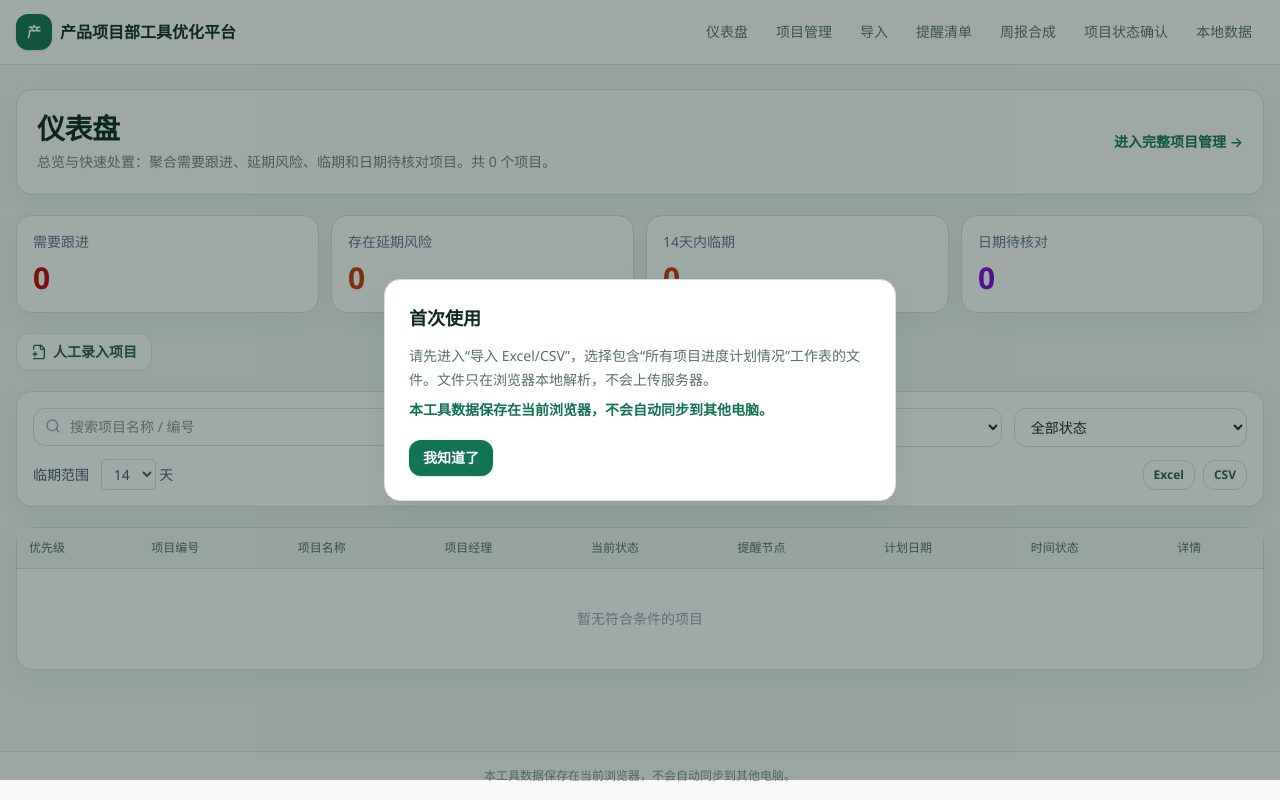
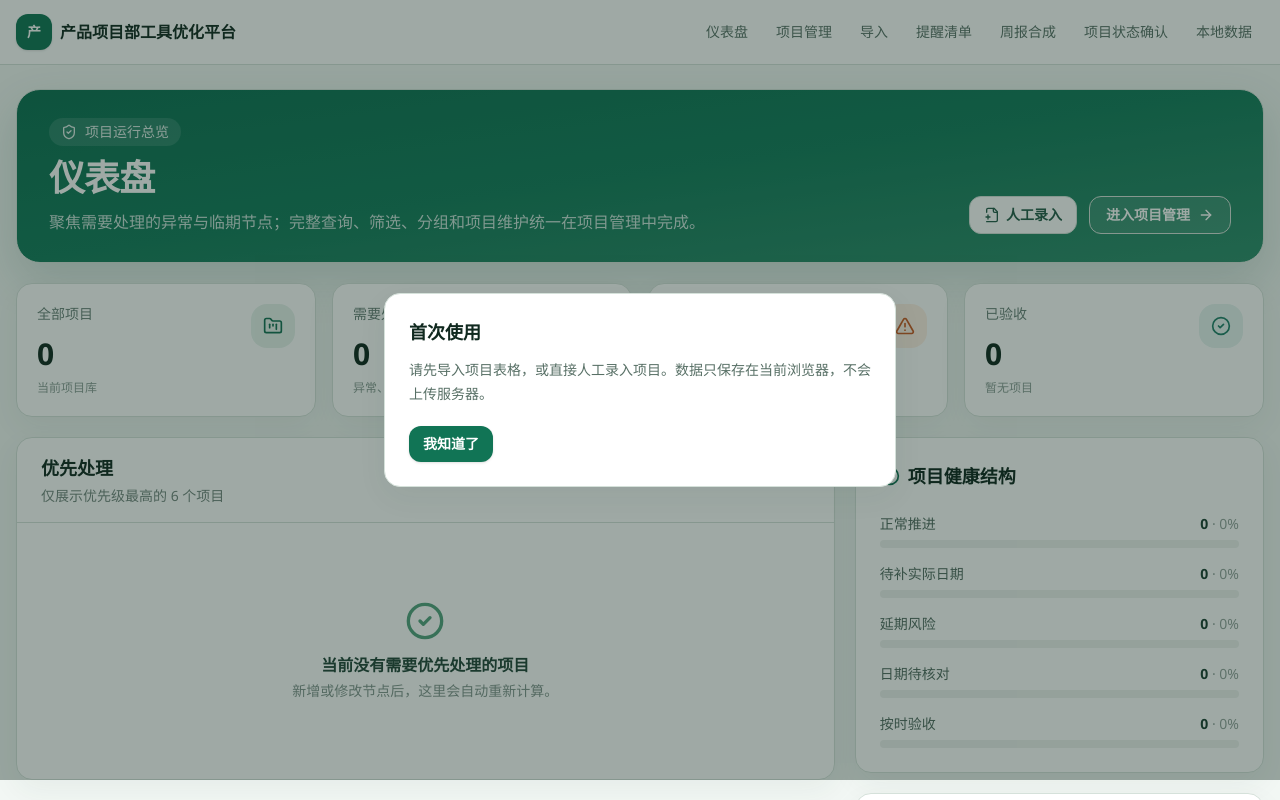
Before and after one commit to hannie1213/hiri-project-ops-toolkit, a Next.js app: page / in a window 1280 px wide. Shown: the top 800 px of the page. Built offline with nearby package versions, Linux system fonts and the light colour scheme.

Commit message:
feat: refocus dashboard and align manual entry status

```diff
--- a/src/app/page.tsx
+++ b/src/app/page.tsx
@@ -2,63 +2,152 @@
 
 import { useCallback, useEffect, useMemo, useState } from "react";
 import Link from "next/link";
-import ExcelJS from "exceljs";
-import { ChevronRight, FilePlus2, Search } from "lucide-react";
-import { Button, Card, Input, Select } from "@/components/ui";
+import { AlertTriangle, ArrowRight, CalendarClock, CheckCircle2, CircleAlert, ClipboardList, FilePlus2, FolderKanban, ShieldCheck } from "lucide-react";
+import { Button, Card } from "@/components/ui";
 import { StatusBadge } from "@/components/ui/badge";
-import { evaluate, getSettings, listProjects, saveSettings, subscribe, TEAM_LABEL, TEAMS, type TeamKey } from "@/lib/store";
-import { confirmationMilestones, projectPhaseLabel, upcomingMilestones } from "@/lib/status";
+import { evaluate, getSettings, listProjects, saveSettings, subscribe } from "@/lib/store";
+import { confirmationMilestones, projectPhaseLabel, upcomingMilestones, type ProjectStatus } from "@/lib/status";
 import { fmtDate } from "@/lib/utils";
 
-type Row = ReturnType<typeof makeRows>[number];
-const windows = [7, 14, 30, 60] as const;
+type DashboardRow = ReturnType<typeof buildDashboardRows>[number];
 
-function makeRows(windowDays: number) {
+function buildDashboardRows() {
   return listProjects().map((project) => {
     const info = evaluate(project).statusInfo;
-    const upcoming = upcomingMilestones(info)[windowDays];
-    const confirm = confirmationMilestones(info);
-    const riskNodes = info.milestoneStatus.filter((m) => !m.isAcceptance && m.completedLate);
-    const dateNodes = info.milestoneStatus.filter((m) => m.hasDateIssue);
-    const reminder = dateNodes[0] ?? riskNodes[0] ?? confirm[0] ?? upcoming[0] ?? info.milestoneStatus.find((m) => m.actualMissing);
-    const days = reminder?.remainingDays ?? null;
-    const priority = info.hasDateIssue ? 1 : info.hasLateRisk ? 2 : confirm.length ? 3 : upcoming.length ? 4 : 5;
+    const confirmations = confirmationMilestones(info);
+    const upcoming = upcomingMilestones(info);
+    const riskNode = info.milestoneStatus.find((item) => !item.isAcceptance && item.completedLate);
+    const issueNode = info.milestoneStatus.find((item) => item.hasDateIssue);
+    const nextNode = info.milestoneStatus.slice().sort((a, b) => a.order - b.order).find((item) => item.actualMissing);
+    const reminder = issueNode ?? riskNode ?? confirmations[0] ?? upcoming[14][0] ?? nextNode;
+    const priority = info.hasDateIssue ? 1 : info.hasLateRisk ? 2 : confirmations.length ? 3 : upcoming[14].length ? 4 : 5;
+    const needsFollowUp = !info.accepted && priority < 5;
+    const timeLabel = issueNode ? "日期待核对" : riskNode ? "存在延期风险" : confirmations.length ? "计划已过，待补实际日期" : reminder?.remainingDays === 0 ? "今天到期" : reminder?.remainingDays != null && reminder.remainingDays > 0 ? `剩余 ${reminder.remainingDays} 天` : info.accepted ? info.acceptanceResult : "正常推进";
+
     return {
-      id: project.id, code: project.code || "—", name: project.name, pm: project.pmRaw || "—", managers: project.managers,
-      team: project.team, phaseLabel: projectPhaseLabel(info), computedStatus: info.status,
-      priority, reminderNode: reminder?.name || "—", plannedDate: reminder?.plannedDate ? fmtDate(reminder.plannedDate) : "—",
-      timeStatus: info.accepted ? info.acceptanceResult : reminder?.hasDateIssue ? "日期待核对" : reminder?.completedLate ? "有延期风险" : days === 0 ? "今天到期" : days != null && days > 0 ? `剩余 ${days} 天` : reminder?.isPlannedPassed ? "待补实际日期" : "正常",
-      riskNodes: riskNodes.map((m) => m.name).join("、"), pendingNodes: confirm.map((m) => m.name).join("、"), upcomingNodes: upcoming.map((m) => m.name).join("、"),
-      nextNode: info.milestoneStatus.find((m) => m.actualMissing)?.name || "—", remainingDays: days,
-      follow: !info.accepted && (info.hasDateIssue || info.hasLateRisk || confirm.length > 0 || upcoming.length > 0),
-      near: !info.accepted && upcoming.length > 0, confirm: confirm.length > 0,
+      id: project.id,
+      code: project.code || "无编号",
+      name: project.name,
+      managers: project.managers,
+      phaseLabel: projectPhaseLabel(info),
+      status: info.status,
+      accepted: info.accepted,
+      needsFollowUp,
+      priority,
+      reminderNode: reminder?.name || "暂无待办节点",
+      plannedDate: reminder?.plannedDate ? fmtDate(reminder.plannedDate) : "未排期",
+      timeLabel,
+      upcomingCounts: { 7: upcoming[7].length, 14: upcoming[14].length, 30: upcoming[30].length, 60: upcoming[60].length },
     };
   }).sort((a, b) => a.priority - b.priority || a.name.localeCompare(b.name, "zh"));
 }
 
 export default function DashboardPage() {
-  const [windowDays, setWindowDays] = useState<7 | 14 | 30 | 60>(() => getSettings().reminderWindow ?? 14);
-  const [rows, setRows] = useState<Row[]>([]); const [query, setQuery] = useState(""); const [manager, setManager] = useState("ALL");
-  const [team, setTeam] = useState("ALL"); const [status, setStatus] = useState("ALL"); const [showHelp, setShowHelp] = useState(false);
-  const refresh = useCallback(() => setRows(makeRows(windowDays)), [windowDays]);
-  useEffect(() => { refresh(); if (!getSettings().firstVisitSeen) setShowHelp(true); return subscribe("__all__", refresh); }, [refresh]);
-  const managers = useMemo(() => [...new Set(rows.flatMap((r) => r.managers))].sort((a,b) => a.localeCompare(b,"zh")), [rows]);
-  const filtered = rows.filter((row) => (query === "" || row.name.includes(query) || row.code.includes(query)) && (manager === "ALL" || row.managers.includes(manager)) && (team === "ALL" || row.team === team) && (status === "ALL" || row.computedStatus === status));
-  const stats = { follow: rows.filter((r) => r.follow).length, risk: rows.filter((r) => r.computedStatus === "LATE_RISK").length, near: rows.filter((r) => r.near).length, issue: rows.filter((r) => r.computedStatus === "DATE_ISSUE").length };
-  function setWindow(value: string) { const next = Number(value) as 7|14|30|60; setWindowDays(next); saveSettings({ reminderWindow: next }); }
-  async function exportRows(kind: "xlsx"|"csv") {
-    const header = ["优先级","项目编号","项目名称","项目经理","当前状态","延期风险节点","待补实际日期节点","临期节点","下一节点","计划日期","剩余天数"];
-    const data = filtered.map((r) => [r.priority,r.code,r.name,r.pm,r.phaseLabel,r.riskNodes,r.pendingNodes,r.upcomingNodes,r.nextNode,r.plannedDate,r.remainingDays ?? ""]);
-    if (kind === "csv") { const csv = "\ufeff" + [header,...data].map((line) => line.map((v) => `"${String(v).replaceAll('"','""')}"`).join(",")).join("\r\n"); download(new Blob([csv],{type:"text/csv;charset=utf-8"}),"项目提醒清单.csv"); return; }
-    const wb = new ExcelJS.Workbook(); const ws = wb.addWorksheet("提醒清单"); ws.addRow(header); data.forEach((r) => ws.addRow(r)); ws.getRow(1).font = {bold:true}; ws.columns.forEach((c) => c.width = 18); download(new Blob([new Uint8Array(await wb.xlsx.writeBuffer()) as BlobPart]),"项目提醒清单.xlsx");
-  }
-  return <div className="space-y-5">
-    {showHelp && <div className="fixed inset-0 z-50 flex items-center justify-center bg-[#10291f]/40 p-4"><Card className="max-w-lg p-6"><h2 className="text-lg font-bold text-[#10291f]">首次使用</h2><p className="mt-3 text-sm leading-6 text-[#587066]">请先进入“导入 Excel/CSV”，选择包含“所有项目进度计划情况”工作表的文件。文件只在浏览器本地解析，不会上传服务器。</p><p className="mt-2 text-sm font-semibold text-[#147154]">本工具数据保存在当前浏览器，不会自动同步到其他电脑。</p><Button className="mt-5" variant="primary" onClick={() => { saveSettings({firstVisitSeen:true}); setShowHelp(false); }}>我知道了</Button></Card></div>}
-    <div className="page-heading flex flex-col gap-3 rounded-2xl border border-[#dbe6e0] bg-white/75 p-5 shadow-[0_10px_30px_rgba(31,72,56,0.05)] lg:flex-row lg:items-center lg:justify-between"><div><h1>仪表盘</h1><p className="mt-1 text-sm">总览与快速处置：聚合需要跟进、延期风险、临期和日期待核对项目。共 {rows.length} 个项目。</p></div><Link className="text-sm font-semibold text-[#147154] hover:underline" href="/projects">进入完整项目管理 →</Link></div>
-    <div className="grid gap-3 sm:grid-cols-2 lg:grid-cols-4">{[["需要跟进",stats.follow,"text-red-700"],["存在延期风险",stats.risk,"text-orange-700"],[`${windowDays}天内临期`,stats.near,"text-orange-700"],["日期待核对",stats.issue,"text-purple-700"]].map(([label,value,color]) => <Card key={String(label)} className="p-4"><div className="text-sm text-slate-500">{label}</div><div className={`mt-2 text-3xl font-bold ${color}`}>{value}</div></Card>)}</div>
-    <div><Link href="/projects/new"><Button variant="secondary"><FilePlus2 className="h-4 w-4"/>人工录入项目</Button></Link></div>
-    <Card className="p-4"><div className="grid gap-3 md:grid-cols-5"><div className="relative md:col-span-2"><Search className="absolute left-3 top-2.5 h-4 w-4 text-slate-400"/><Input className="pl-9" value={query} onChange={setQuery} placeholder="搜索项目名称 / 编号"/></div><Select value={manager} onChange={setManager} options={[{value:"ALL",label:"全部项目经理"},...managers.map((m) => ({value:m,label:m}))]}/><Select value={team} onChange={setTeam} options={[{value:"ALL",label:"全部项目组"},...TEAMS.map((t) => ({value:t,label:TEAM_LABEL[t]}))]}/><Select value={status} onChange={setStatus} options={[{value:"ALL",label:"全部状态"},{value:"LATE_RISK",label:"有延期风险"},{value:"DATE_ISSUE",label:"日期待核对"},{value:"PENDING_ACTUAL",label:"待补实际日期"},{value:"ACCEPTANCE_LATE",label:"验收延期完成"},{value:"ACCEPTANCE_ON_TIME",label:"按时验收"}]}/></div><div className="mt-3 flex items-center justify-between"><label className="text-sm text-slate-600">临期范围 <select className="ml-2 rounded border px-2 py-1" value={windowDays} onChange={(e) => setWindow(e.target.value)}>{windows.map((w) => <option key={w}>{w}</option>)}</select> 天</label><div className="flex gap-2"><Button size="sm" variant="secondary" onClick={() => exportRows("xlsx")}>Excel</Button><Button size="sm" variant="secondary" onClick={() => exportRows("csv")}>CSV</Button></div></div></Card>
-    <Card><div className="overflow-x-auto"><table className="w-full text-left text-sm"><thead><tr className="border-b bg-slate-50 text-xs text-slate-500">{["优先级","项目编号","项目名称","项目经理","当前状态","提醒节点","计划日期","时间状态","详情"].map((h) => <th key={h} className="whitespace-nowrap px-3 py-3 font-medium">{h}</th>)}</tr></thead><tbody className="divide-y">{filtered.map((row) => <tr key={row.id} className="hover:bg-slate-50"><td className="px-3 py-3">P{row.priority}</td><td className="px-3 py-3">{row.code}</td><td className="px-3 py-3 font-medium">{row.name}</td><td className="px-3 py-3">{row.pm}</td><td className="px-3 py-3"><StatusBadge status={row.computedStatus}/></td><td className="px-3 py-3">{row.reminderNode}</td><td className="px-3 py-3">{row.plannedDate}</td><td className="px-3 py-3">{row.timeStatus}</td><td className="px-3 py-3"><Link aria-label={`查看${row.name}详情`} title="查看详情" className="inline-flex h-9 w-9 items-center justify-center rounded-full bg-[#edf5f1] text-[#147154] transition hover:bg-[#dcece5]" href={`/projects/detail?id=${row.id}`}><ChevronRight className="h-5 w-5"/></Link></td></tr>)}{!filtered.length && <tr><td colSpan={9} className="p-10 text-center text-slate-400">暂无符合条件的项目</td></tr>}</tbody></table></div></Card>
-  </div>;
+  const [rows, setRows] = useState<DashboardRow[]>([]);
+  const [showHelp, setShowHelp] = useState(false);
+  const refresh = useCallback(() => setRows(buildDashboardRows()), []);
+
+  useEffect(() => {
+    refresh();
+    if (!getSettings().firstVisitSeen) setShowHelp(true);
+    return subscribe("__all__", refresh);
+  }, [refresh]);
+
+  const stats = useMemo(() => ({
+    total: rows.length,
+    follow: rows.filter((row) => row.needsFollowUp).length,
+    risk: rows.filter((row) => row.status === "LATE_RISK" || row.status === "ACCEPTANCE_LATE").length,
+    accepted: rows.filter((row) => row.accepted).length,
+  }), [rows]);
+  const focusRows = useMemo(() => rows.filter((row) => row.needsFollowUp).slice(0, 6), [rows]);
+  const structure = useMemo(() => buildStructure(rows), [rows]);
+  const windows = useMemo(() => [7, 14, 30, 60].map((days) => ({ days, count: rows.reduce((sum, row) => sum + row.upcomingCounts[days as 7 | 14 | 30 | 60], 0) })), [rows]);
+
+  return (
+    <div className="mx-auto max-w-[1760px] space-y-5">
+      {showHelp && (
+        <div className="fixed inset-0 z-50 flex items-center justify-center bg-[#10291f]/40 p-4">
+          <Card className="max-w-lg p-6">
+            <h2 className="text-lg font-bold text-[#10291f]">首次使用</h2>
+            <p className="mt-3 text-sm leading-6 text-[#587066]">请先导入项目表格，或直接人工录入项目。数据只保存在当前浏览器，不会上传服务器。</p>
+            <Button className="mt-5" variant="primary" onClick={() => { saveSettings({ firstVisitSeen: true }); setShowHelp(false); }}>我知道了</Button>
+          </Card>
+        </div>
+      )}
+
+      <section className="overflow-hidden rounded-3xl border border-[#d7e4dd] bg-gradient-to-br from-[#0d6f52] via-[#147b5b] to-[#2e8d6c] px-6 py-7 text-white shadow-[0_18px_45px_rgba(20,92,68,0.16)] sm:px-8">
+        <div className="flex flex-col gap-6 xl:flex-row xl:items-end xl:justify-between">
+          <div>
+            <div className="mb-3 inline-flex items-center gap-2 rounded-full bg-white/12 px-3 py-1 text-sm text-white/85"><ShieldCheck className="h-4 w-4"/>项目运行总览</div>
+            <h1 className="text-3xl font-black tracking-tight sm:text-4xl">仪表盘</h1>
+            <p className="mt-3 max-w-2xl text-sm leading-6 text-white/78 sm:text-base">聚焦需要处理的异常与临期节点；完整查询、筛选、分组和项目维护统一在项目管理中完成。</p>
+          </div>
+          <div className="flex flex-wrap gap-3">
+            <Link href="/projects/new"><Button className="border-white/25 bg-white text-[#126b50] hover:bg-[#eff8f3]" variant="secondary"><FilePlus2 className="h-4 w-4"/>人工录入</Button></Link>
+            <Link href="/projects" className="inline-flex items-center gap-2 rounded-xl border border-white/25 bg-white/10 px-4 py-2 text-sm font-semibold text-white transition hover:bg-white/18">进入项目管理<ArrowRight className="h-4 w-4"/></Link>
+          </div>
+        </div>
+      </section>
+
+      <section className="grid gap-4 sm:grid-cols-2 xl:grid-cols-4">
+        <MetricCard icon={FolderKanban} label="全部项目" value={stats.total} note="当前项目库" tone="green" />
+        <MetricCard icon={ClipboardList} label="需要处理" value={stats.follow} note="异常、过期或 14 天内临期" tone="red" />
+        <MetricCard icon={AlertTriangle} label="延期风险" value={stats.risk} note="含前置节点风险与验收延期" tone="orange" />
+        <MetricCard icon={CheckCircle2} label="已验收" value={stats.accepted} note={stats.total ? `占全部项目 ${Math.round(stats.accepted / stats.total * 100)}%` : "暂无项目"} tone="teal" />
+      </section>
+
+      <div className="grid items-start gap-5 xl:grid-cols-[minmax(0,1.5fr)_minmax(330px,.75fr)]">
+        <Card className="overflow-hidden">
+          <div className="flex items-center justify-between border-b border-[#dbe6e0] px-5 py-4 sm:px-6">
+            <div><h2 className="text-lg font-black text-[#10291f]">优先处理</h2><p className="mt-1 text-sm text-[#73867e]">仅展示优先级最高的 6 个项目</p></div>
+            <Link href="/projects?status=FOLLOW_UP" className="inline-flex items-center gap-1 text-sm font-semibold text-[#147154] hover:underline">查看全部<ArrowRight className="h-4 w-4"/></Link>
+          </div>
+          <div className="divide-y divide-[#e1e9e5]">
+            {focusRows.map((row) => <FocusRow key={row.id} row={row}/>) }
+            {!focusRows.length && <div className="flex min-h-64 flex-col items-center justify-center px-5 text-center"><CheckCircle2 className="h-10 w-10 text-[#54a27f]"/><p className="mt-3 font-bold text-[#23473a]">当前没有需要优先处理的项目</p><p className="mt-1 text-sm text-[#82958e]">新增或修改节点后，这里会自动重新计算。</p></div>}
+          </div>
+        </Card>
+
+        <div className="space-y-5">
+          <Card className="p-5 sm:p-6">
+            <div className="flex items-center gap-2"><CircleAlert className="h-5 w-5 text-[#147154]"/><h2 className="text-lg font-black text-[#10291f]">项目健康结构</h2></div>
+            <div className="mt-6 space-y-4">{structure.map((item) => <HealthBar key={item.label} item={item} total={stats.total}/>)}</div>
+          </Card>
+
+          <Card className="p-5 sm:p-6">
+            <div className="flex items-center gap-2"><CalendarClock className="h-5 w-5 text-[#147154]"/><h2 className="text-lg font-black text-[#10291f]">近期节点压力</h2></div>
+            <p className="mt-1 text-sm text-[#82958e]">统计尚未完成且已有计划日期的节点</p>
+            <div className="mt-5 grid grid-cols-2 gap-3">{windows.map((item) => <div key={item.days} className="rounded-2xl bg-[#f2f7f4] p-4"><div className="text-sm text-[#70847b]">{item.days} 天内</div><div className="mt-1 text-2xl font-black text-[#123d2e]">{item.count}</div></div>)}</div>
+          </Card>
+
+          <div className="rounded-2xl border border-[#cfe1d8] bg-[#edf6f1] p-5 text-sm leading-6 text-[#416358]"><div className="font-bold text-[#174f3b]">数据口径已统一</div>人工录入、Excel 导入或编辑节点后，仪表盘、项目管理、提醒清单、状态确认和项目详情都会使用同一套节点与日期规则立即重算。</div>
+        </div>
+      </div>
+    </div>
+  );
 }
-function download(blob: Blob, name: string) { const url = URL.createObjectURL(blob); const a = document.createElement("a"); a.href=url; a.download=name; a.click(); URL.revokeObjectURL(url); }
+
+function MetricCard({ icon: Icon, label, value, note, tone }: { icon: typeof FolderKanban; label: string; value: number; note: string; tone: "green" | "red" | "orange" | "teal" }) {
+  const styles = { green: "bg-[#e6f2ec] text-[#147154]", red: "bg-[#fdeceb] text-[#c94038]", orange: "bg-[#fff0e5] text-[#ca5b24]", teal: "bg-[#e5f3f0] text-[#217f69]" }[tone];
+  return <Card className="p-5"><div className="flex items-start justify-between gap-4"><div><div className="text-sm font-medium text-[#698078]">{label}</div><div className="mt-3 text-3xl font-black text-[#10291f]">{value}</div><div className="mt-2 text-xs text-[#8a9c95]">{note}</div></div><span className={`flex h-11 w-11 shrink-0 items-center justify-center rounded-2xl ${styles}`}><Icon className="h-5 w-5"/></span></div></Card>;
+}
+
+function FocusRow({ row }: { row: DashboardRow }) {
+  return <Link href={`/projects/detail?id=${row.id}`} className="group grid gap-3 px-5 py-4 transition hover:bg-[#f6faf8] sm:px-6 lg:grid-cols-[minmax(0,1.4fr)_130px_minmax(180px,.8fr)_36px] lg:items-center"><div className="min-w-0"><div className="flex flex-wrap items-center gap-2"><StatusBadge status={row.status}/><span className="truncate font-bold text-[#10291f] group-hover:text-[#147154]">{row.name}</span></div><div className="mt-1.5 truncate text-xs text-[#82958e]">{row.code} · {row.managers.join(" / ") || "未指定项目经理"}</div></div><div><div className="text-xs text-[#8b9c95]">当前阶段</div><div className="mt-1 text-sm font-semibold text-[#315548]">{row.phaseLabel}</div></div><div className="min-w-0"><div className="truncate text-sm font-semibold text-[#23473a]">{row.reminderNode} · {row.plannedDate}</div><div className="mt-1 truncate text-xs text-[#c25b32]">{row.timeLabel}</div></div><span className="flex h-9 w-9 items-center justify-center rounded-full bg-[#edf5f1] text-[#147154] transition group-hover:bg-[#d8ebe1]"><ArrowRight className="h-4 w-4"/></span></Link>;
+}
+
+function HealthBar({ item, total }: { item: { label: string; count: number; color: string }; total: number }) {
+  const percent = total ? Math.round(item.count / total * 100) : 0;
+  return <div><div className="mb-1.5 flex items-center justify-between text-sm"><span className="text-[#526b61]">{item.label}</span><span className="font-bold text-[#1b4032]">{item.count} <span className="font-normal text-[#93a29c]">· {percent}%</span></span></div><div className="h-2 overflow-hidden rounded-full bg-[#edf1ee]"><div className={`h-full rounded-full ${item.color}`} style={{ width: `${percent}%` }}/></div></div>;
+}
+
+function buildStructure(rows: DashboardRow[]) {
+  const groups: Array<{ label: string; statuses: ProjectStatus[]; color: string }> = [
+    { label: "正常推进", statuses: ["ON_TRACK", "NOT_STARTED"], color: "bg-[#69aa89]" },
+    { label: "待补实际日期", statuses: ["PENDING_ACTUAL"], color: "bg-[#4d8ec8]" },
+    { label: "延期风险", statuses: ["LATE_RISK", "ACCEPTANCE_LATE"], color: "bg-[#df7040]" },
+    { label: "日期待核对", statuses: ["DATE_ISSUE"], color: "bg-[#8b63b4]" },
+    { label: "按时验收", statuses: ["ACCEPTANCE_ON_TIME"], color: "bg-[#21805e]" },
+  ];
+  return groups.map((group) => ({ ...group, count: rows.filter((row) => group.statuses.includes(row.status)).length }));
+}
--- a/src/components/project-form.tsx
+++ b/src/components/project-form.tsx
@@ -150,7 +150,7 @@ export default function ProjectForm({
       <Card>
         <CardHeader
           title="进度节点"
-          desc="「验收」节点为终审依据；实际日期留空显示「待补实际日期」，计划已过显示「有延期风险」"
+          desc="「验收」节点为终审依据；实际晚于计划显示延期风险，计划已过且实际为空显示待补实际日期"
           right={
             <Button variant="secondary" onClick={addMilestone} className="text-xs">
               <Plus className="h-4 w-4" /> 添加节点
--- a/src/components/ui/primitives.tsx
+++ b/src/components/ui/primitives.tsx
@@ -78,7 +78,7 @@ export function Input({
       name={name}
       list={list}
       placeholder={placeholder}
-      onChange={(e) => onChange?.(e.target.value)}
+      onInput={(e) => onChange?.(e.currentTarget.value)}
       className={`w-full rounded-xl border border-[#d6e2dc] bg-white px-3 py-2 text-sm outline-none transition focus:border-[#2b8768] focus:ring-2 focus:ring-[#dceee5] ${className}`}
     />
   );
```
Also changed, not shown: src/app/projects/detail/page.tsx (+14 -5 lines), 22 other files (tests, documents, lock files or other folders).
